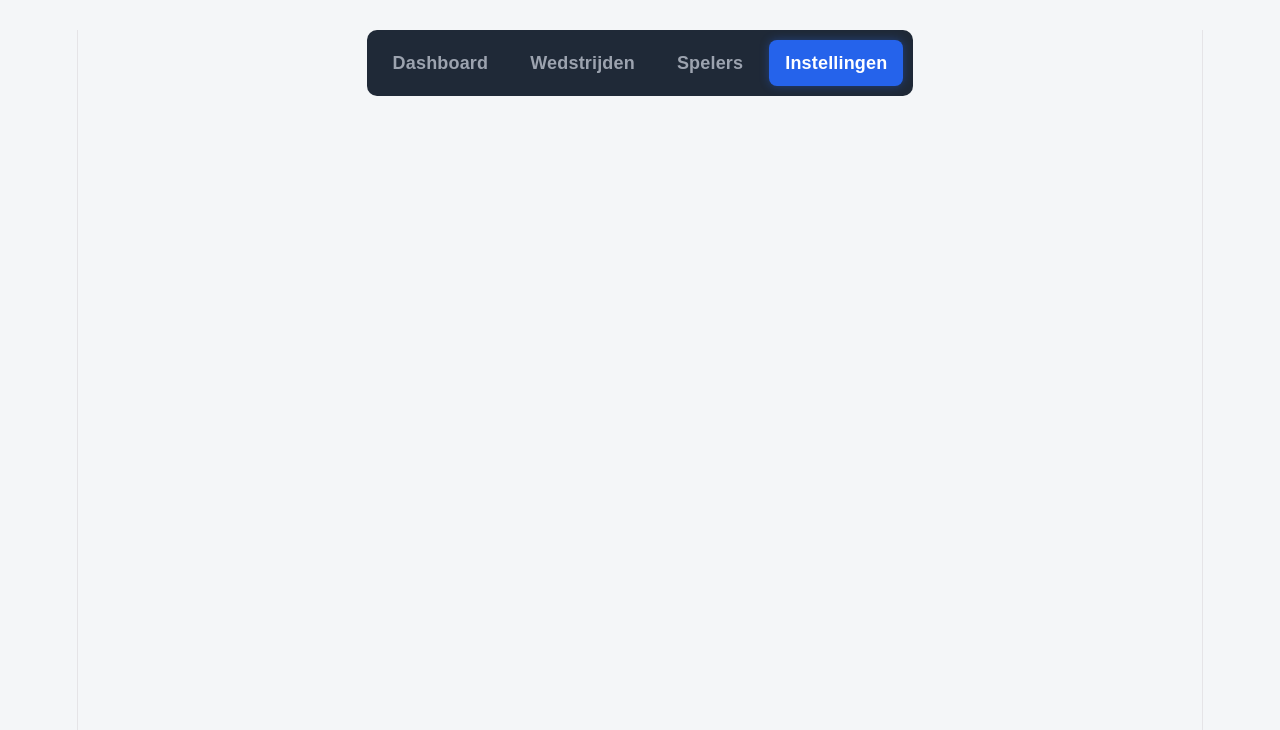
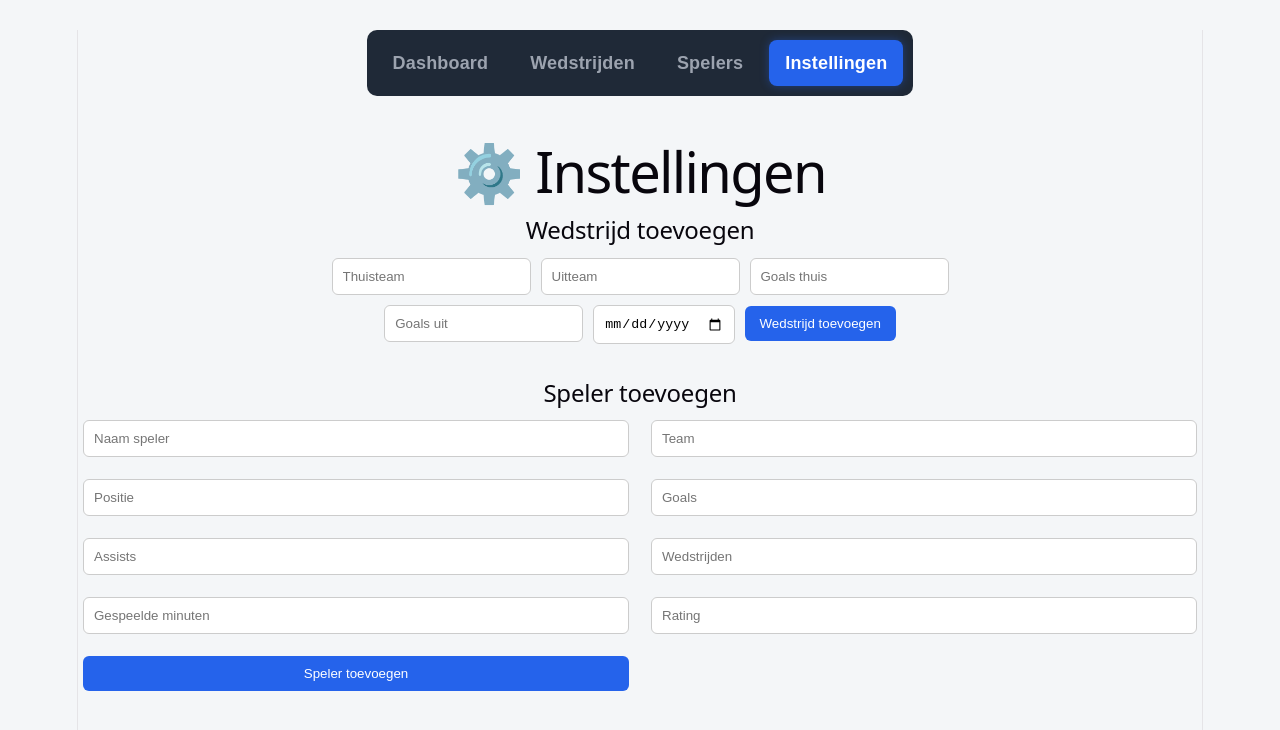
Before and after one commit to Ryan050409/simpel-design, a React (Vite) app: page /instellingen in a window 1280 px wide. Shown: the top 730 px of the page. Built offline with nearby package versions, Linux system fonts and the light colour scheme.

Commit message:
instellingenpagina gefixt

```diff
--- a/src/App.tsx
+++ b/src/App.tsx
@@ -151,7 +151,7 @@ function App() {
           }
         />
               <Route
-  path="/settingspage"
+  path="/instellingen"
   element={
     <SettingsPage
       matches={matches}
--- a/src/SettingsPage.tsx
+++ b/src/SettingsPage.tsx
@@ -1,3 +1,4 @@
+import { useState } from "react";
 import type { Dispatch, SetStateAction } from "react";
 
 type Player = {
@@ -33,111 +34,87 @@ function SettingsPage({
   playerList,
   setPlayerList
 }: SettingsPageProps) {
+  const [home, setHome] = useState("");
+  const [away, setAway] = useState("");
+  const [homeGoals, setHomeGoals] = useState("");
+  const [awayGoals, setAwayGoals] = useState("");
+  const [date, setDate] = useState("");
+
+  const [name, setName] = useState("");
+  const [playerTeam, setPlayerTeam] = useState("");
+  const [position, setPosition] = useState("");
+  const [goals, setGoals] = useState("");
+  const [assists, setAssists] = useState("");
+  const [playerMatches, setPlayerMatches] = useState("");
+  const [minutesPlayed, setMinutesPlayed] = useState("");
+  const [rating, setRating] = useState("");
+
   function addMatch() {
-    const home = (
-      document.getElementById("settings-home") as HTMLInputElement
-    ).value;
-
-    const away = (
-      document.getElementById("settings-away") as HTMLInputElement
-    ).value;
-
-    const homeGoals = Number(
-      (document.getElementById("settings-home-goals") as HTMLInputElement)
-        .value
-    );
-
-    const awayGoals = Number(
-      (document.getElementById("settings-away-goals") as HTMLInputElement)
-        .value
-    );
-
-    const date = (
-      document.getElementById("settings-date") as HTMLInputElement
-    ).value;
-
-    if (!home || !away || !date) {
+    if (
+      home.trim() === "" ||
+      away.trim() === "" ||
+      date === ""
+    ) {
       return;
     }
 
     const newMatch: Match = {
       id: Date.now(),
-      home,
-      away,
-      homeGoals,
-      awayGoals,
+      home: home.trim(),
+      away: away.trim(),
+      homeGoals: Number(homeGoals) || 0,
+      awayGoals: Number(awayGoals) || 0,
       date
     };
 
-    setMatches([...matches, newMatch]);
+    setMatches((currentMatches) =>
+      [...currentMatches, newMatch].sort(
+        (a, b) =>
+          new Date(b.date).getTime() -
+          new Date(a.date).getTime()
+      )
+    );
+
+    setHome("");
+    setAway("");
+    setHomeGoals("");
+    setAwayGoals("");
+    setDate("");
   }
 
   function addPlayer() {
-    const name = (
-      document.getElementById("settings-player-name") as HTMLInputElement
-    ).value;
-
-    const team = (
-      document.getElementById("settings-player-team") as HTMLInputElement
-    ).value;
-
-    const position = (
-      document.getElementById("settings-player-position") as HTMLInputElement
-    ).value;
-
-    const goals = Number(
-      (document.getElementById("settings-player-goals") as HTMLInputElement)
-        .value
-    );
-
-    const assists = Number(
-      (
-        document.getElementById(
-          "settings-player-assists"
-        ) as HTMLInputElement
-      ).value
-    );
-
-    const playerMatches = Number(
-      (
-        document.getElementById(
-          "settings-player-matches"
-        ) as HTMLInputElement
-      ).value
-    );
-
-    const minutesplayed = Number(
-      (
-        document.getElementById(
-          "settings-player-minutes"
-        ) as HTMLInputElement
-      ).value
-    );
-
-    const rating = Number(
-      (
-        document.getElementById(
-          "settings-player-rating"
-        ) as HTMLInputElement
-      ).value
-    );
-
-    if (!name || !team || !position) {
+    if (
+      name.trim() === "" ||
+      playerTeam.trim() === "" ||
+      position.trim() === ""
+    ) {
       return;
     }
 
     const newPlayer: Player = {
-      name,
-      team,
-      position,
-      goals,
-      assists,
-      matches: playerMatches,
-      minutesplayed,
-      rating
+      name: name.trim(),
+      team: playerTeam.trim(),
+      position: position.trim(),
+      goals: Number(goals) || 0,
+      assists: Number(assists) || 0,
+      matches: Number(playerMatches) || 0,
+      minutesplayed: Number(minutesPlayed) || 0,
+      rating: Number(rating) || 0
     };
 
-    setPlayerList([...playerList, newPlayer]);
+    setPlayerList((currentPlayers) => [
+      ...currentPlayers,
+      newPlayer
+    ]);
+
+    setName("");
+    setPlayerTeam("");
+    setPosition("");
+    setGoals("");
+    setAssists("");
+    setPlayerMatches("");
+    setMinutesPlayed("");
+    setRating("");
   }
 
   return (
@@ -149,17 +126,23 @@ function SettingsPage({
 
         <div className="match-form">
           <input
-            id="settings-home"
             list="settings-teams"
             type="text"
             placeholder="Thuisteam"
+            value={home}
+            onChange={(e) =>
+              setHome(e.target.value)
+            }
           />
 
           <input
-            id="settings-away"
             list="settings-teams"
             type="text"
             placeholder="Uitteam"
+            value={away}
+            onChange={(e) =>
+              setAway(e.target.value)
+            }
           />
 
           <datalist id="settings-teams">
@@ -172,22 +155,31 @@ function SettingsPage({
           </datalist>
 
           <input
-            id="settings-home-goals"
             type="number"
             min="0"
             placeholder="Goals thuis"
+            value={homeGoals}
+            onChange={(e) =>
+              setHomeGoals(e.target.value)
+            }
           />
 
           <input
-            id="settings-away-goals"
             type="number"
             min="0"
             placeholder="Goals uit"
+            value={awayGoals}
+            onChange={(e) =>
+              setAwayGoals(e.target.value)
+            }
           />
 
           <input
-            id="settings-date"
             type="date"
+            value={date}
+            onChange={(e) =>
+              setDate(e.target.value)
+            }
           />
 
           <button onClick={addMatch}>
@@ -201,16 +193,22 @@ function SettingsPage({
 
         <div className="form-grid">
           <input
-            id="settings-player-name"
             type="text"
             placeholder="Naam speler"
+            value={name}
+            onChange={(e) =>
+              setName(e.target.value)
+            }
           />
 
           <input
-            id="settings-player-team"
             list="settings-player-teams"
             type="text"
             placeholder="Team"
+            value={playerTeam}
+            onChange={(e) =>
+              setPlayerTeam(e.target.value)
+            }
           />
 
           <datalist id="settings-player-teams">
@@ -223,10 +221,13 @@ function SettingsPage({
           </datalist>
 
           <input
-            id="settings-player-position"
             list="settings-positions"
             type="text"
             placeholder="Positie"
+            value={position}
+            onChange={(e) =>
+              setPosition(e.target.value)
+            }
           />
 
           <datalist id="settings-positions">
@@ -237,39 +238,54 @@ function SettingsPage({
           </datalist>
 
           <input
-            id="settings-player-goals"
             type="number"
             min="0"
             placeholder="Goals"
+            value={goals}
+            onChange={(e) =>
+              setGoals(e.target.value)
+            }
           />
 
           <input
-            id="settings-player-assists"
             type="number"
             min="0"
             placeholder="Assists"
+            value={assists}
+            onChange={(e) =>
+              setAssists(e.target.value)
+            }
           />
 
           <input
-            id="settings-player-matches"
             type="number"
             min="0"
             placeholder="Wedstrijden"
+            value={playerMatches}
+            onChange={(e) =>
+              setPlayerMatches(e.target.value)
+            }
           />
 
           <input
-            id="settings-player-minutes"
             type="number"
             min="0"
             placeholder="Gespeelde minuten"
+            value={minutesPlayed}
+            onChange={(e) =>
+              setMinutesPlayed(e.target.value)
+            }
           />
 
           <input
-            id="settings-player-rating"
             type="number"
             min="0"
             step="0.1"
             placeholder="Rating"
+            value={rating}
+            onChange={(e) =>
+              setRating(e.target.value)
+            }
           />
 
           <button onClick={addPlayer}>
```
